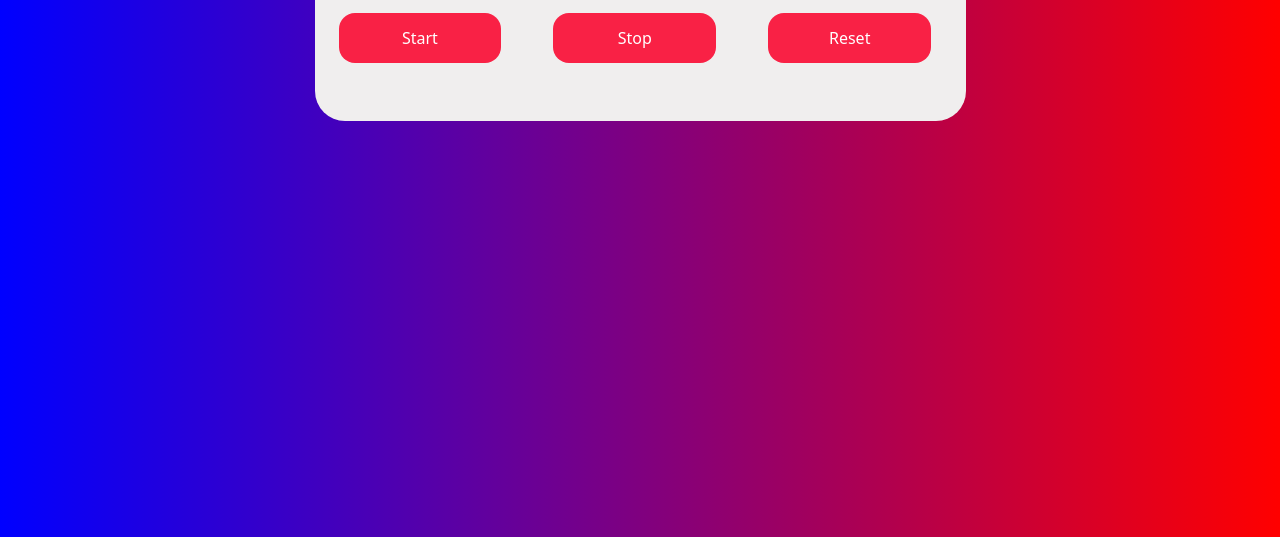
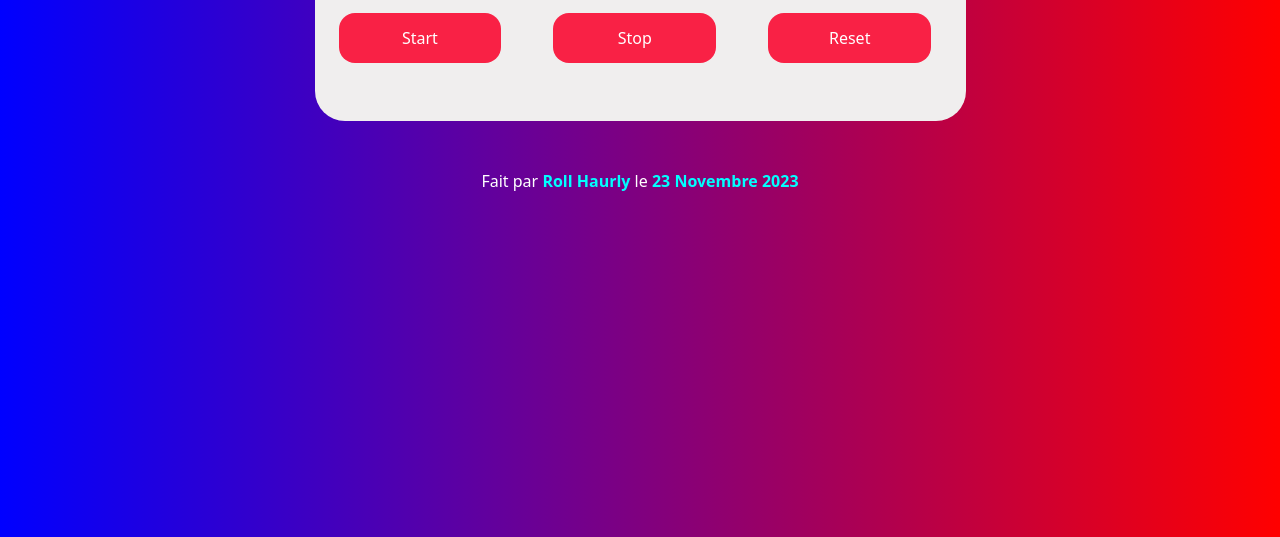
Before and after one commit to ZooM982/CHONOMETRE-avec-javascipt, a plain HTML site: page index.html in a window 1280 px wide. Shown: the part 263-800 px from the top of the page. Drawn offline with nearby package versions, Linux system fonts and the light colour scheme.

Commit message:
Update index.html

```diff
--- a/index.html
+++ b/index.html
@@ -21,6 +21,10 @@
         </div>
     </div>
 
+<footer>
+    <p class="text-center my-5">Fait par <span>Roll Haurly</span> le <span>23 Novembre 2023</span></p>
+</footer>
+
 
 
     <!-- botstrap link -->
```
